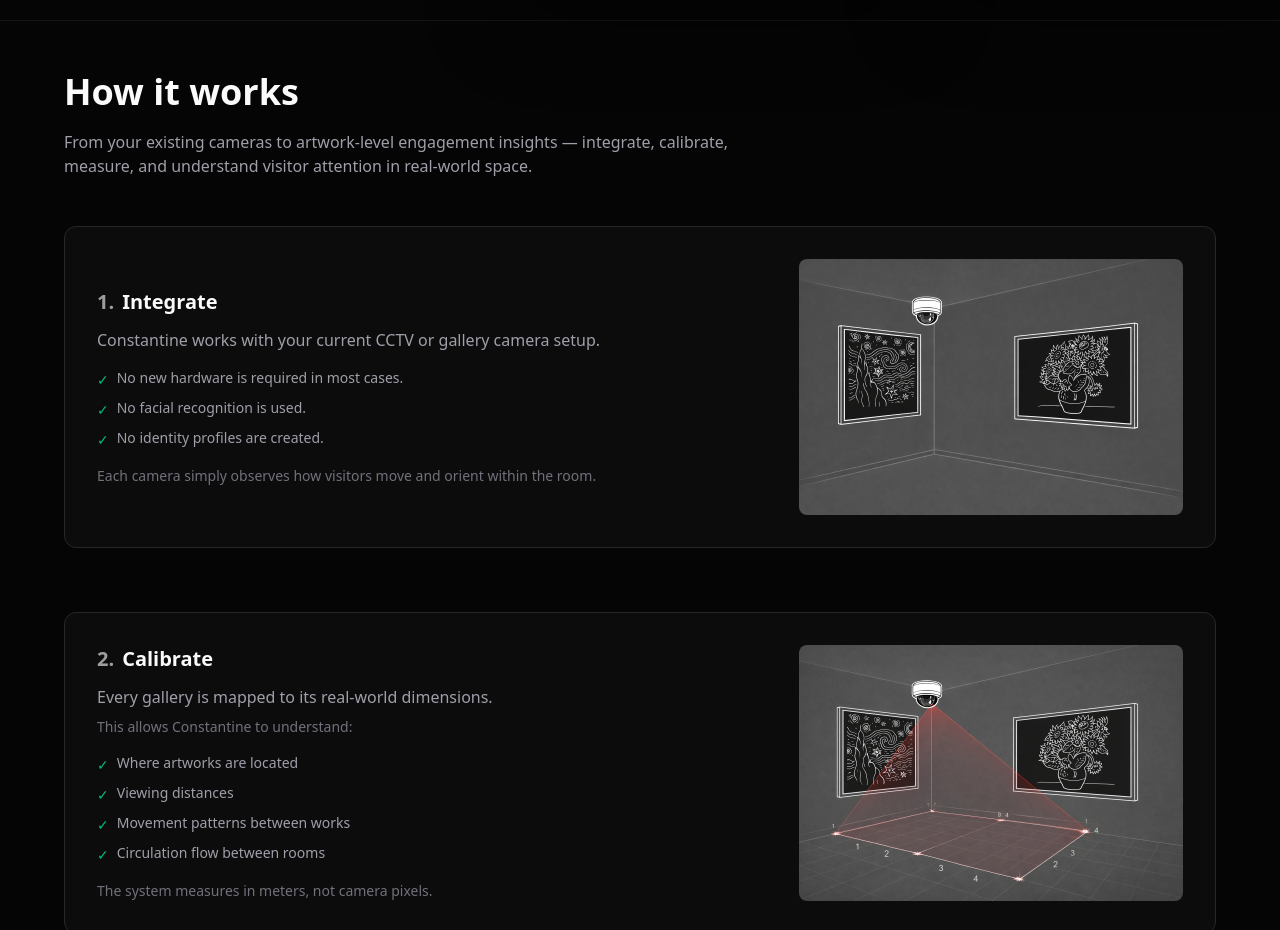
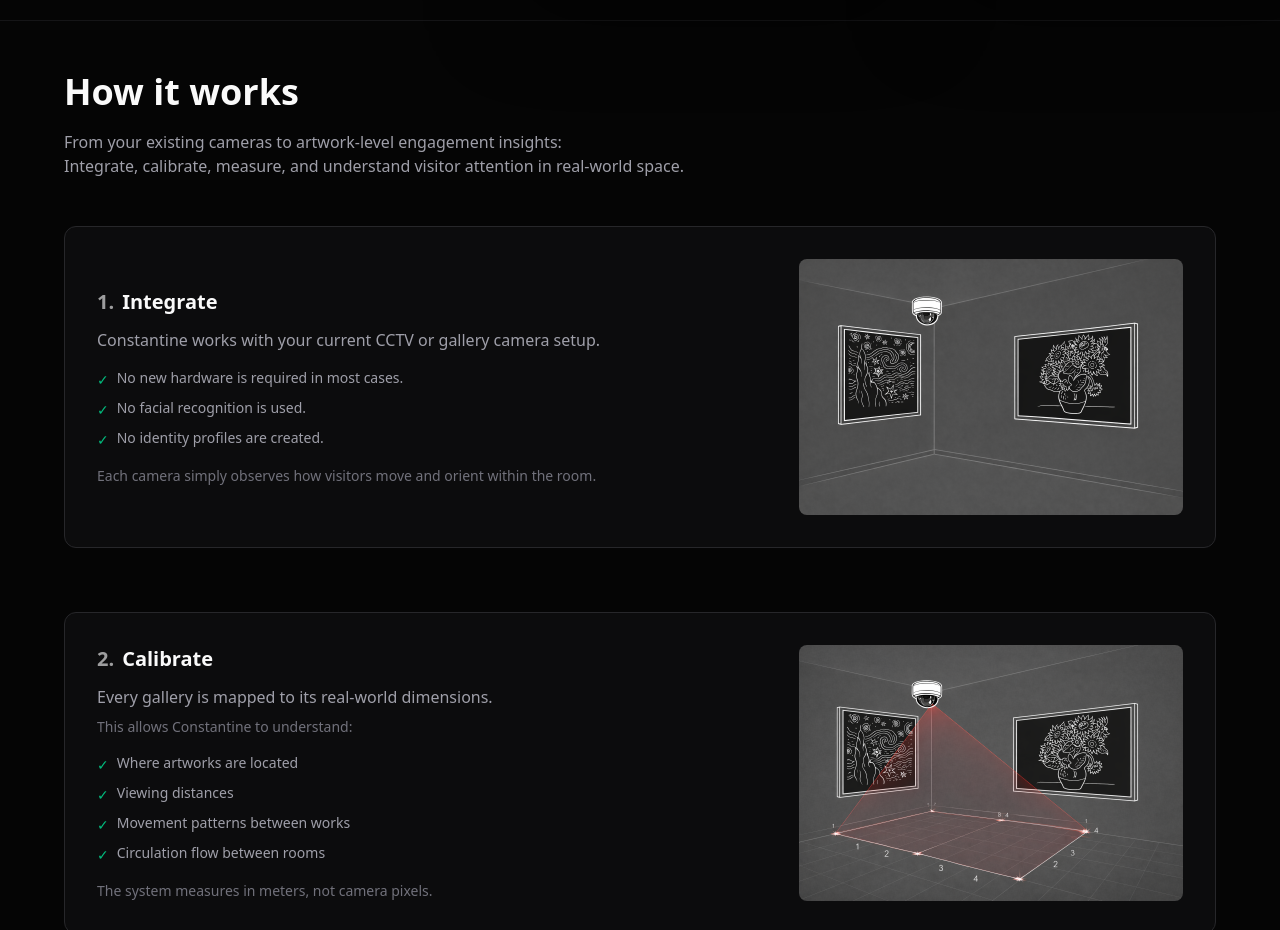
Before and after one commit to halpr2010/Constantine, a Next.js app: page / in a window 1280 px wide. Shown: the part 780-1710 px from the top of the page. Built offline with nearby package versions, Linux system fonts and the light colour scheme.

Commit message:
Update How it Works
Ronan:

```diff
--- a/src/app/page.tsx
+++ b/src/app/page.tsx
@@ -61,8 +61,9 @@ export default function Home() {
             How it works
           </h2>
           <p className="mt-4 max-w-2xl text-zinc-400">
-            From your existing cameras to artwork-level engagement insights —
-            integrate, calibrate, measure, and understand visitor attention in
+            From your existing cameras to artwork-level engagement insights:
+            <br />
+            Integrate, calibrate, measure, and understand visitor attention in
             real-world space.
           </p>
 
```
